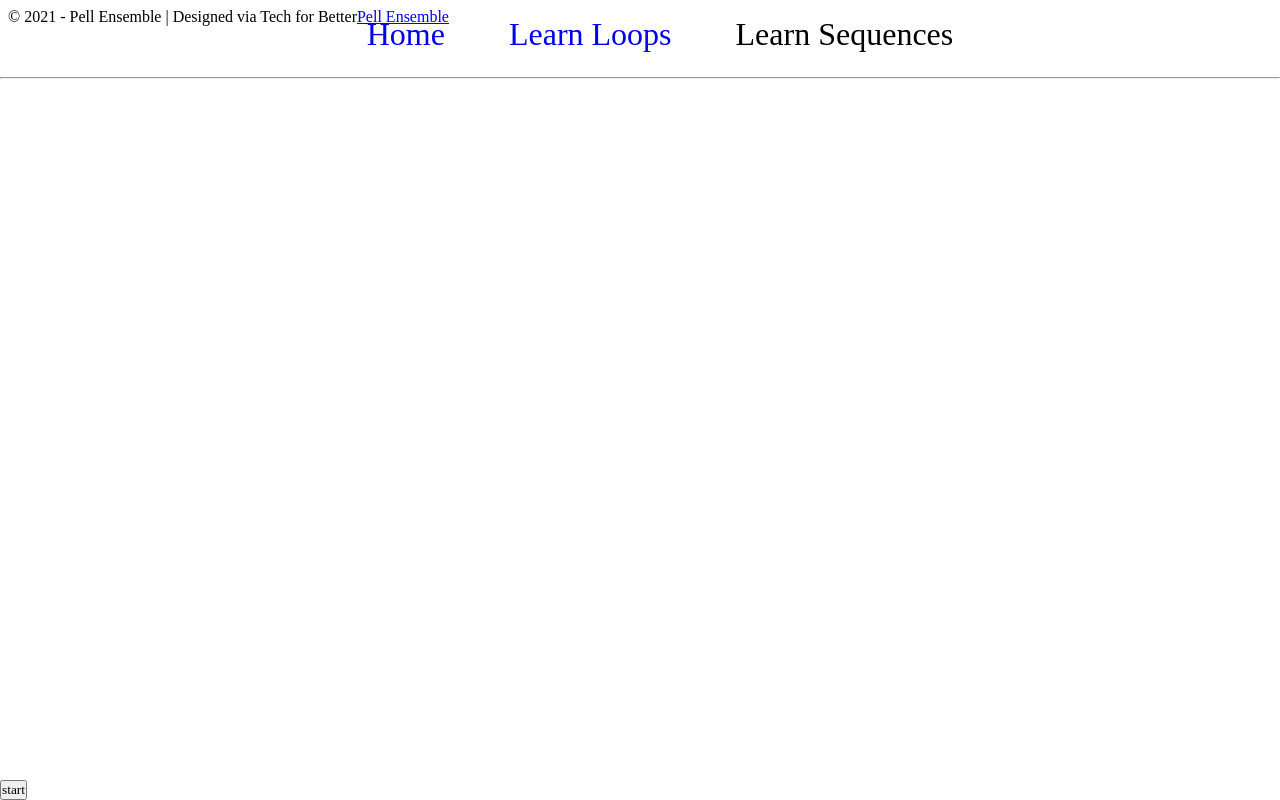
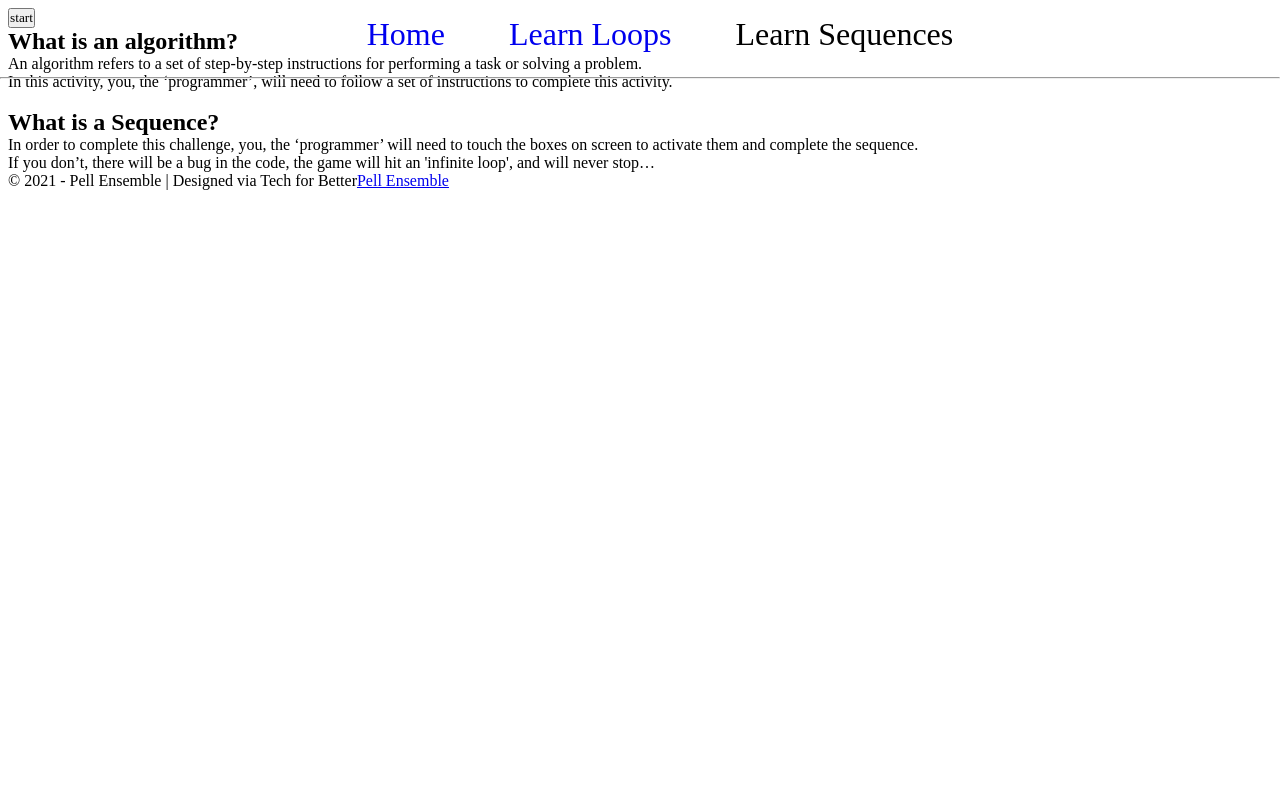
Before and after one commit to tech-for-better/Pell-Ensemble-MM, a React (Create React App) app: page /learnSequences in a window 1280 px wide. Built offline with nearby package versions, Linux system fonts and the light colour scheme; no server answers.

Commit message:
add spiel and instructions

```diff
--- a/src/pages/learnByMovement/learnSequences.js
+++ b/src/pages/learnByMovement/learnSequences.js
@@ -126,7 +126,7 @@ export default function LearnAlgorithm() {
             }}
           />
           <button style={{
-        position: "absolute",
+        position: "relative",
         bottom: 0,
         left: 0,
 }}
@@ -160,7 +160,7 @@ export default function LearnAlgorithm() {
             }}
           />
           <button style={{
-        position: "absolute",
+        position: "relative",
         bottom: 0,
         left: 0,
 }}
@@ -170,9 +170,21 @@ export default function LearnAlgorithm() {
         >
           start
         </button>
+        <div className="instructions">
+        <h2>What is an algorithm?</h2>
+        <p>An algorithm refers to a set of step-by-step instructions for performing a task or solving a problem.
+          <br />
+          In this activity, you, the ‘programmer’, will need to follow a set of instructions to complete this activity.</p>
+        <br />
+        <h2>What is a Sequence?</h2>
+          <p>In order to complete this challenge, you, the ‘programmer’ will need to touch the boxes on screen to activate them and complete the sequence.
+            <br />
+            If you don’t, there will be a bug in the code, the game will hit an 'infinite loop', and will never stop…</p>
+      </div>
         </Webdiv>
       )}
     </div>
+
   );
 }
 
@@ -183,5 +195,14 @@ const Webdiv = styled.div`{
   margin: auto;
   height: 100vh;
   top: 150px;
+  .instructions {
+    background-color: var(--yellow);
+    float: right;
+    position: relative;
+    left: 50px;;
+    text-align: center;
+    max-width: 35%;
+    border-radius: 35%;
+  }
 }
 `;
```
